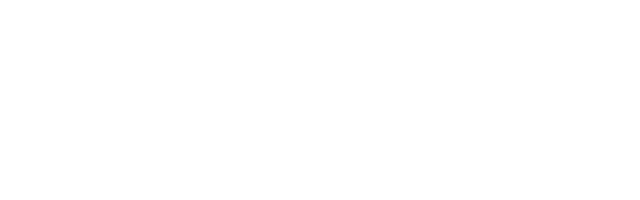
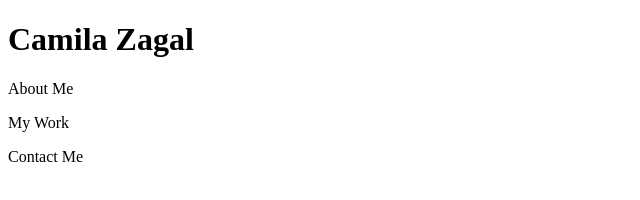
Before and after one commit to camizag/portfolio-v3, a plain HTML site: page index.html in a window 1280 px wide. Shown: the whole page, without its empty margins (0-640 px from the left). Drawn offline with Linux system fonts and the light colour scheme.

Commit message:
added header and navbar

```diff
--- a/index.html
+++ b/index.html
@@ -7,6 +7,38 @@
     <title>Camila Zagal</title>
 </head>
 <body>
+    <!-- Header -->
+    <header>
+        <div>
+            <h1>Camila Zagal</h1>
+        </div>
+    </header>
+
+    <!-- Navbar -->
+    <nav>
+        <div>
+            <p>About Me</p>
+        </div>
+
+        <div>
+            <p>My Work</p>
+        </div>
+
+        <div>
+            <p>Contact Me</p>
+        </div>
+    </nav>
+
+    <!-- About me -->
+    <section>
+
+
+    </section>
+
+    <!-- Footer -->
+    <footer>
+
+    </footer>
 
 </body>
 </html>
```
